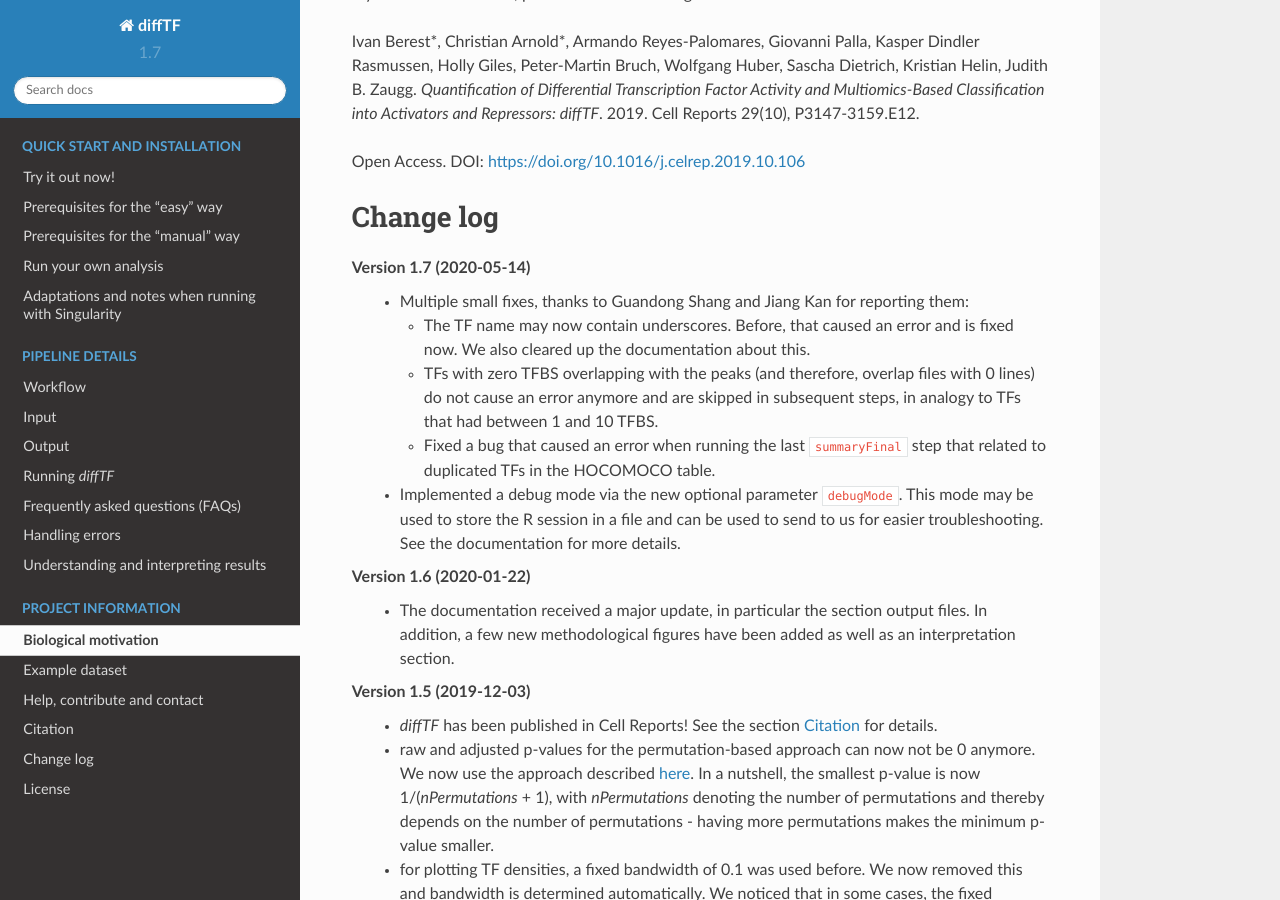
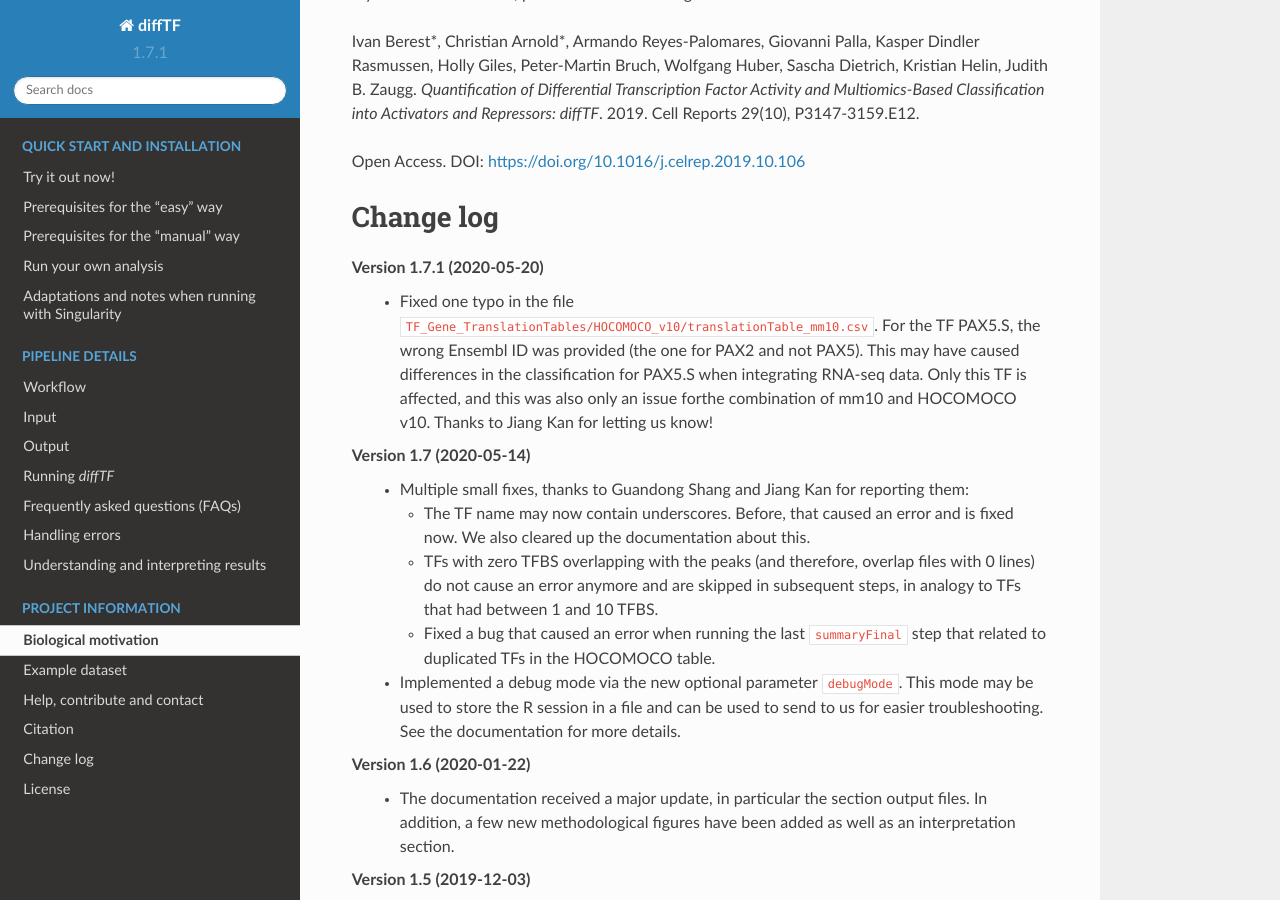
Before and after one commit to jfallmann/diffTF_Fork, a Sphinx documentation site: the page built from docs/projectInfo.rst, in a window 1280 px wide and 900 px high, scrolled down 2365 px. Built offline with Sphinx 7.4.7 and the Read the Docs theme 2.0.0, drawn with Linux system fonts in a browser that asks for light colours.

```diff
--- a/docs/conf.py
+++ b/docs/conf.py
@@ -55,9 +55,9 @@ author = 'Christian Arnold, Ivan Berest, Judith B. Zaugg'
 # built documents.
 #
 # The short X.Y version.
-version = '1.7'
+version = '1.7.1'
 # The full version, including alpha/beta/rc tags.
-release = '1.7'
+release = '1.7.1'
 
 # The language for content autogenerated by Sphinx. Refer to documentation
 # for a list of supported languages.
--- a/docs/projectInfo.rst
+++ b/docs/projectInfo.rst
@@ -63,6 +63,8 @@ Open Access. DOI: `https://doi.org/10.1016/j.celrep.2019.10.106 <https://doi.org
 
 Change log
 ============================
+Version 1.7.1 (2020-05-20)
+  - Fixed one typo in the file ``TF_Gene_TranslationTables/HOCOMOCO_v10/translationTable_mm10.csv``. For the TF PAX5.S, the wrong Ensembl ID was provided (the one for PAX2 and not PAX5). This may have caused differences in the classification for PAX5.S when integrating RNA-seq data. Only this TF is affected, and this was also only an issue forthe combination of mm10 and HOCOMOCO v10. Thanks to Jiang Kan for letting us know!
 
 Version 1.7 (2020-05-14)
   - Multiple small fixes, thanks to Guandong Shang and Jiang Kan for reporting them:
```
Also changed, not shown: 2 other files.
